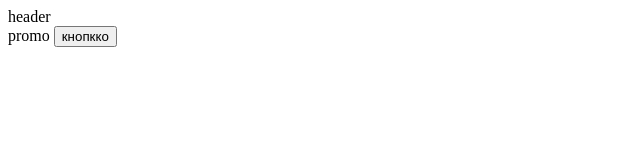
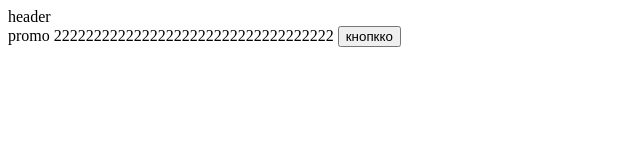
Before and after one commit to nicothin/epixx-test, a plain HTML site: page index.html in a window 1280 px wide. Shown: the whole page, without its empty margins (0-640 px from the left). Drawn offline with Linux system fonts and the light colour scheme.

Commit message:
fail commit

```diff
--- a/index.html
+++ b/index.html
@@ -9,7 +9,7 @@
     <header class="page-heder">header</header>
 
     <div class="promo">
-        promo
+        promo 22222222222222222222222222222222222
         <button class="btn">кнопкко</button>
     </div>
 </body>
```
